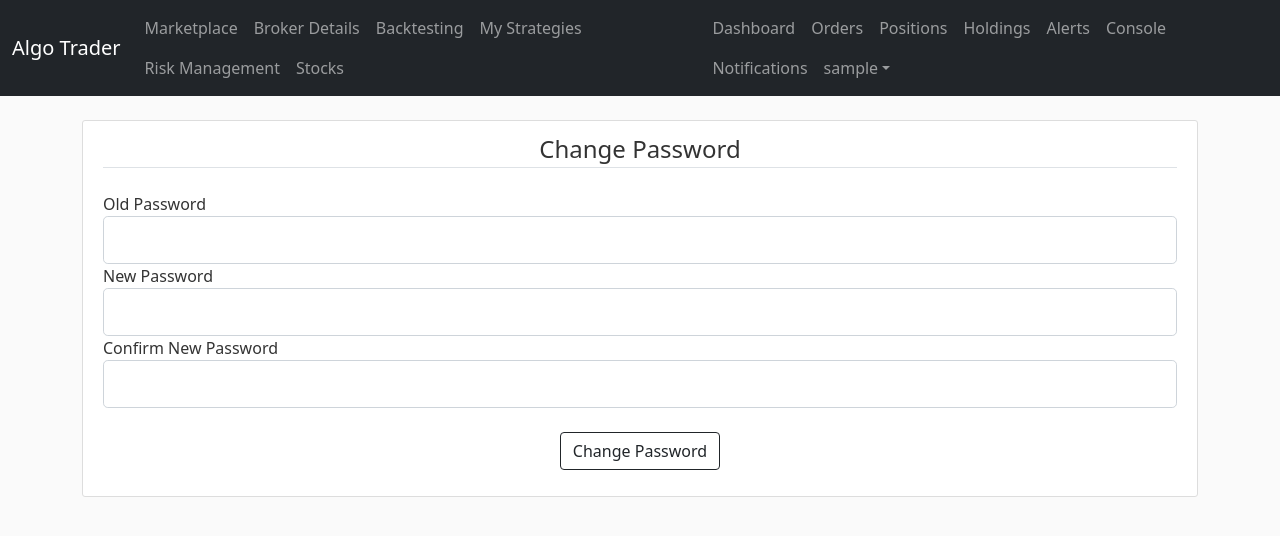
After one commit to amoghkini/Algo-Trading-Framework, a Flask app: page /change_password in a window 1280 px wide. The commit adds this page. Shown: the top 536 px of the page. Run offline with Flask 2, Linux system fonts and the light colour scheme; the visitor is signed in with stand-in values (Sample User, id 1); parts of the project's set-up code (start-up, migrations or seed data) failed here and were passed over.

Commit message:
Change password functionality added on password and security page

```diff
--- /dev/null
+++ b/src/forms/ChangePasswordForm.py
@@ -0,0 +1,10 @@
+from flask_wtf import FlaskForm
+from wtforms import  PasswordField, SubmitField
+from wtforms.validators import DataRequired, EqualTo
+
+
+class ChangePasswordForm(FlaskForm):
+    old_password = PasswordField('Old Password', validators=[DataRequired()])
+    new_password = PasswordField('New Password', validators=[DataRequired()])
+    confirm_new_password = PasswordField('Confirm New Password', validators=[DataRequired(), EqualTo('new_password')])
+    submit = SubmitField('Change Password')
--- a/src/main.py
+++ b/src/main.py
@@ -6,6 +6,7 @@ from flask import Flask, g, render_template, session
 
 from config.Config import get_server_config
 from restapis.AboutUsAPI import AboutUsAPI
+from restapis.ChangePasswordAPI import ChangePasswordAPI
 from restapis.DashboardAPI import DashboardAPI
 from restapis.HomeAPI import HomeAPI
 from restapis.LogInAPI import LogInAPI
@@ -22,6 +23,7 @@ app.config['SECRET_KEY'] = 'AMOGH kini'
 
 app.add_url_rule("/", view_func=HomeAPI.as_view("home_api"))
 app.add_url_rule("/about", view_func=AboutUsAPI.as_view("about_us_api"))
+app.add_url_rule("/change_password", view_func=ChangePasswordAPI.as_view("change_password_api"))
 app.add_url_rule("/dashboard", view_func=DashboardAPI.as_view("dashboard_api"))
 app.add_url_rule("/login", view_func=LogInAPI.as_view("login_api"))
 app.add_url_rule("/logout", view_func=LogOutAPI.as_view("logout_api"))
--- /dev/null
+++ b/src/restapis/ChangePasswordAPI.py
@@ -0,0 +1,72 @@
+from flask import flash, redirect, render_template, url_for, g
+from flask.views import MethodView
+from passlib.hash import sha256_crypt
+
+from forms.ChangePasswordForm import ChangePasswordForm
+from user.User import User
+
+
+class ChangePasswordAPI(MethodView):
+    def get(self):
+        if not g.user:
+            return redirect(url_for('login_api'))
+        '''
+        user_name = User.decode_reset_token(token, g.secret_key)
+
+        user = User.fetch_one_user_by_username(user_name)
+        if not user:
+            flash('The password reset link is either expired or invalid. Please reset the password again.', 'warning')
+            return redirect(url_for('reset_password_request_api'))
+        '''
+        form = ChangePasswordForm()
+        return render_template('change_password.html', form=form)
+
+    def post(self):
+        if not g.user:
+            return redirect(url_for('login_api'))
+
+        user = User.fetch_one_user_by_username(g.user)
+        if not user:
+            flash('Something went wrong. Please try again after sometime.', 'warning')
+            return redirect(url_for('reset_password_request_api'))
+
+        form = ChangePasswordForm()
+
+        if not (sha256_crypt.verify(form.old_password.data, user.get('password'))):
+            flash("Please enter the correct old password","danger")
+            return render_template('change_password.html', form=form)
+
+
+        error, flash_message = self.validate_password_change(form)
+        if error:
+            flash(flash_message, "danger")
+            return render_template('change_password.html', form=form)
+
+        user = User.update_password_reset_data(form.new_password.data, g.user)
+        print(user)
+
+        flash('Your password has been updated successfully!!!', 'success')
+        return redirect(url_for('dashboard_api'))
+
+    def validate_password_change(self, form):
+        error = 0
+
+        result = User.validate_pass_and_confirm_pass(form.new_password.data, form.confirm_new_password.data)
+        if result:
+            error = 1
+            flash_message = "The password and confirm password should be same"
+            return error, flash_message
+
+        result = User.validate_if_new_password_is_same_as_old(form.old_password.data, form.new_password.data)
+        if not result:
+            error = 1
+            flash_message = "The old and new password is same. Please provide the different password."
+            return error, flash_message
+
+        result = User.check_if_not_following_password_rules(form.new_password.data)
+        if result:
+            error = 1
+            flash_message = "The password should be at least eight characters, contains at least one number and both lower and uppercase letters and special characters"
+            return error, flash_message
+
+        return 0, ''
--- a/src/restapis/LogInAPI.py
+++ b/src/restapis/LogInAPI.py
@@ -1,7 +1,7 @@
 from flask import render_template, flash, redirect, url_for, session, g
 from flask.views import MethodView
 
-from forms.LoginUser import LoginForm
+from forms.LoginUserForm import LoginForm
 from user.User import User
 
 class LogInAPI(MethodView):
--- a/src/restapis/RequestPassResetAPI.py
+++ b/src/restapis/RequestPassResetAPI.py
@@ -1,7 +1,7 @@
 from flask import flash, redirect, render_template, url_for, g
 from flask.views import MethodView
 
-from forms.ResetPassword import RequestResetForm
+from forms.ResetPasswordForm import RequestResetForm
 from user.User import User
 
 class RequestPassResetAPI(MethodView):
--- a/src/restapis/SignUpAPI.py
+++ b/src/restapis/SignUpAPI.py
@@ -3,7 +3,7 @@ from flask.views import MethodView
 from passlib.hash import sha256_crypt
 
 from common.AccountStatus import AccountStatus
-from forms.SignUpUser import RegisterUserForm
+from forms.SignUpUserForm import RegisterUserForm
 from user.User import User
 
 class SignUpAPI(MethodView):
--- /dev/null
+++ b/src/templates/change_password.html
@@ -0,0 +1,57 @@
+{% extends "layout.html" %}
+{% block content %}
+<br>
+<div class="content-section">
+    <form method="POST" action="">
+        {{ form.hidden_tag() }}
+        <fieldset class="form-group">
+            <center><legend class="border-bottom mb-4">Change Password</legend></center>
+            <div class="form-group">
+                {{ form.old_password.label(class="form-control-label") }}
+                {% if form.old_password.errors %}
+                {{ form.old_password(class="form-control form-control-lg is-invalid") }}
+                <div class="invalid-feedback">
+                    {% for error in form.old_password.errors %}
+                    <span>{{ error }}</span>
+                    {% endfor %}
+                </div>
+                {% else %}
+                {{ form.old_password(class="form-control form-control-lg") }}
+                {% endif %}
+            </div>
+            <div class="form-group">
+                {{ form.new_password.label(class="form-control-label") }}
+                {% if form.new_password.errors %}
+                {{ form.new_password(class="form-control form-control-lg is-invalid") }}
+                <div class="invalid-feedback">
+                    {% for error in form.new_password.errors %}
+                    <span>{{ error }}</span>
+                    {% endfor %}
+                </div>
+                {% else %}
+                {{ form.new_password(class="form-control form-control-lg") }}
+                {% endif %}
+            </div>
+            <div class="form-group">
+                {{ form.confirm_new_password.label(class="form-control-label") }}
+                {% if form.confirm_new_password.errors %}
+                {{ form.confirm_new_password(class="form-control form-control-lg is-invalid") }}
+                <div class="invalid-feedback">
+                    {% for error in form.confirm_new_password.errors %}
+                    <span>{{ error }}</span>
+                    {% endfor %}
+                </div>
+                {% else %}
+                {{ form.confirm_new_password(class="form-control form-control-lg") }}
+                {% endif %}
+            </div>
+        </fieldset>
+        <br>
+        <center>
+            <div class="form-group">
+                {{ form.submit(class="btn btn-outline-dark") }}
+            </div>
+        </center>
+    </form>
+</div>
+{% endblock content %}
--- a/src/templates/profile.html
+++ b/src/templates/profile.html
@@ -5,7 +5,7 @@
     <div>
         <legend class="border-bottom mb-4">Profile
             <small class="change-password">
-                <a href="{{ url_for('reset_password_request_api') }}">Password and security</a>
+                <a href="{{ url_for('change_password_api') }}">Password and security</a>
             </small>
         </legend>
     </div>
--- a/src/templates/reset_password.html
+++ b/src/templates/reset_password.html
@@ -1,5 +1,6 @@
 {% extends "layout.html" %}
 {% block content %}
+<br>
 <div class="content-section">
     <form method="POST" action="">
         {{ form.hidden_tag() }}
--- a/src/templates/reset_request.html
+++ b/src/templates/reset_request.html
@@ -1,5 +1,6 @@
 {% extends "layout.html" %}
 {% block content %}
+<br>
 <div class="content-section">
     <form method="POST" action="">
         {{ form.hidden_tag() }}
```
Also changed, not shown: src/restapis/ResetPasswordAPI.py (+8 -10 lines), src/user/User.py (+11 -2 lines), src/forms/LoginUserForm.py (renamed from src/forms/LoginUser.py), src/forms/ResetPasswordForm.py (renamed from src/forms/ResetPassword.py), src/forms/SignUpUserForm.py (renamed from src/forms/SignUpUser.py).
